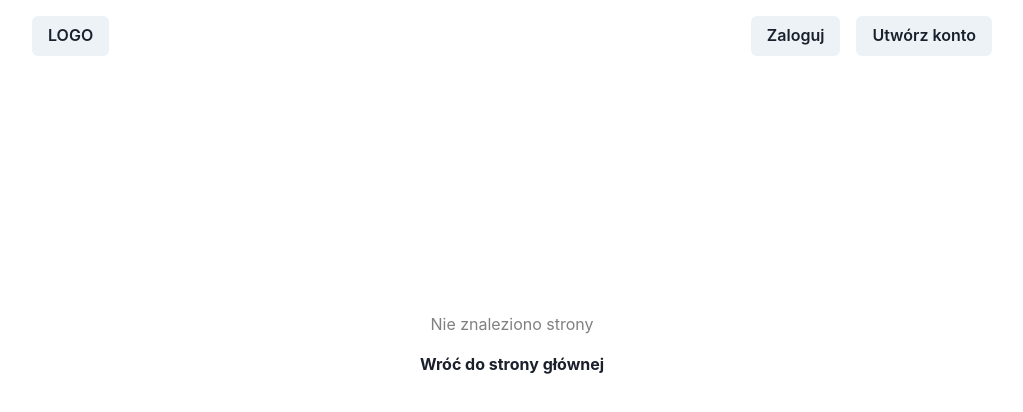
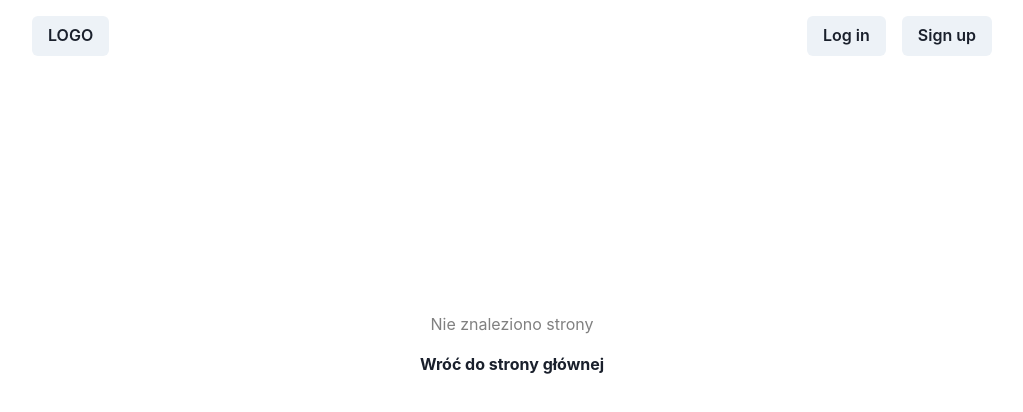
Before and after one commit to Archi711/code-n-meet, a React (Create React App) app: page /registered in a window 1280 px wide. Shown: the top 412 px of the page, without its empty margins (128-1151 px from the left). Built offline with nearby package versions, Linux system fonts and the light colour scheme.

Commit message:
fix(UI): update AppLinks to works as buttons

```diff
--- a/src/components/general/Header/HeaderNav.tsx
+++ b/src/components/general/Header/HeaderNav.tsx
@@ -1,17 +1,33 @@
 import { ChevronDownIcon } from '@chakra-ui/icons'
-import { Button, Flex, Menu, MenuButton, MenuItem, MenuList } from '@chakra-ui/react'
+import {
+  Button,
+  Flex,
+  Menu,
+  MenuButton,
+  MenuItem,
+  MenuList,
+} from '@chakra-ui/react'
 import { useAppSelector } from '../../../app/hooks'
 import AppLink from '../../custom/AppLink'
-
 
 const UserNav = () => (
   <>
     <Menu>
-      <MenuButton rightIcon={<ChevronDownIcon />} as={Button}>Konto</MenuButton>
+      <MenuButton rightIcon={<ChevronDownIcon />} as={Button}>
+        Konto
+      </MenuButton>
       <MenuList>
-        <MenuItem><AppLink to='/profile/self'>Profil</AppLink></MenuItem>
-        <MenuItem><AppLink to='/profile/self/settings'>Ustawienia</AppLink></MenuItem>
-        <MenuItem><AppLink to='/logout'>Wyloguj</AppLink></MenuItem>
+        <AppLink to='/profile/self'>
+          <MenuItem>Profile</MenuItem>
+        </AppLink>
+
+        <AppLink to='/profile/self/settings'>
+          <MenuItem>Settings</MenuItem>
+        </AppLink>
+
+        <AppLink to='/logout'>
+          <MenuItem>Log out</MenuItem>
+        </AppLink>
       </MenuList>
     </Menu>
   </>
@@ -19,18 +35,19 @@ const UserNav = () => (
 
 const GuestNav = () => (
   <>
-    <Button><AppLink to='/login'>Zaloguj</AppLink></Button>
-    <Button><AppLink to='/signup'>Utwórz konto</AppLink></Button>
+    <AppLink to='/login'>
+      <Button>Log in</Button>
+    </AppLink>
+
+    <AppLink to='/signup'>
+      <Button>Sign up</Button>
+    </AppLink>
   </>
 )
 
-type HeaderNavProps = {
+type HeaderNavProps = {}
+export default function HeaderNav(props: HeaderNavProps) {
+  const user = useAppSelector((state) => state.auth.user)
 
+  return <Flex gap='1em'>{user ? <UserNav /> : <GuestNav />}</Flex>
 }
-export default function HeaderNav(props: HeaderNavProps) {
-  const user = useAppSelector(state => state.auth.user)
-
-  return <Flex gap='1em'>
-    {user ? <UserNav /> : <GuestNav />}
-  </Flex>
-}
--- a/src/components/general/Header/index.tsx
+++ b/src/components/general/Header/index.tsx
@@ -2,13 +2,12 @@ import { Button, Flex, Spacer } from '@chakra-ui/react'
 import AppLink from '../../custom/AppLink'
 import HeaderNav from './HeaderNav'
 
-
-
 export default function AppHeader() {
-
   return (
     <Flex as='header' p='1em'>
-      <Button><AppLink to='/'>LOGO</AppLink></Button>
+      <AppLink to='/'>
+        <Button>LOGO</Button>
+      </AppLink>
       <Spacer />
       <HeaderNav />
     </Flex>
```
